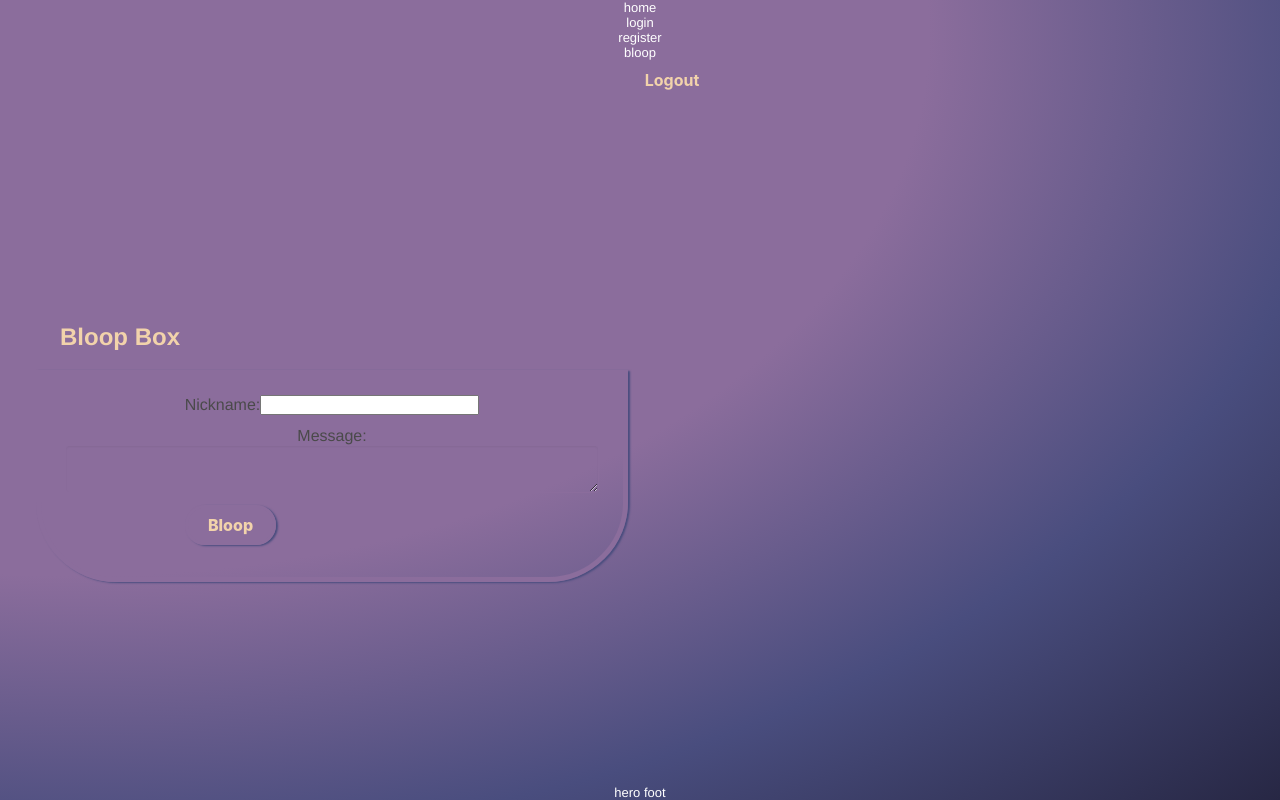
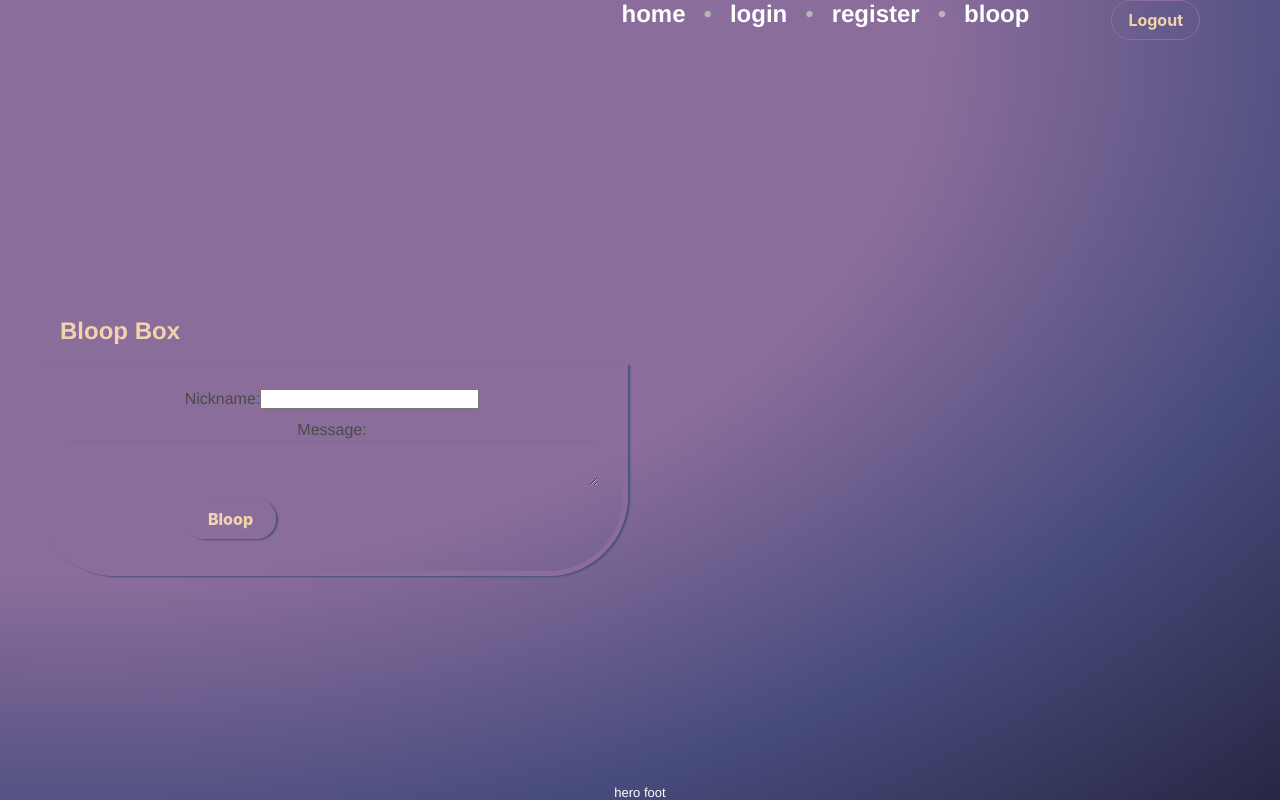
Before and after one commit to baezus/bloop-build, a React (Create React App) app in the folder client/: page /bloop in a window 1280 px wide. Built offline with nearby package versions, Linux system fonts and the light colour scheme.

Commit message:
Kept working on styling.

```diff
--- a/client/src/components/Bloop.js
+++ b/client/src/components/Bloop.js
@@ -1,9 +1,7 @@
 import React, { useEffect, useContext } from 'react';
-import Session from 'react-session-api';
 import '../styles/bloopbox.scss';
 import io from 'socket.io-client';
-import { UserContext } from '../recoil/UserState';
-import BloopModel from '../models/BloopModel';
+
 
 const socket = io.connect('http://localhost:2737');
 
--- a/client/src/components/Navbar.js
+++ b/client/src/components/Navbar.js
@@ -1,5 +1,5 @@
 import React, { useContext } from 'react';
-import { Link } from 'react-router-dom';
+import { NavLink } from 'react-router-dom';
 import { UserContext } from '../recoil/UserState';
 import '../styles/bloop.scss';
 
@@ -13,19 +13,19 @@ function Navbar() {
   }
 
   return (
-    <nav>
-      <ul>
-        <li className="navLi">
-          <Link to="/">home</Link>
+    <nav className="breadcrumb is-right is-large has-bullet-separator" aria-label="breadcrumbs">
+      <ul className="nav-list">
+        <li className="nav-link">
+          <NavLink to="/">home</NavLink>
         </li>
-        <li className="navLi">
-          <Link to="/login">login</Link>
+        <li className="nav-link">
+          <NavLink to="/login">login</NavLink>
         </li>
-        <li className="navLi">
-          <Link to="/register">register</Link>
+        <li className="nav-link">
+          <NavLink to="/register">register</NavLink>
         </li>
-        <li className="navLi">
-          <Link to="/bloop">bloop</Link>
+        <li className="nav-link">
+          <NavLink to="/bloop">bloop</NavLink>
         </li>
         <button className="button" value="Logout" onClick={logout}>
           Logout</button>
--- a/client/src/styles/bloop.scss
+++ b/client/src/styles/bloop.scss
@@ -54,13 +54,17 @@ nav.breadcrumb.is-right.is-large.has-bullet-separator {
   margin-bottom: 3rem;
 }
 
-a.nav-link {
+li.nav-link {
+  text-decoration: none;
+}
+
+a {
   color: $accentLight;
   text-decoration: none;
   font-weight: 850;
 }
 
-a.nav-link:hover {
+li.nav-link:hover {
   color: $accentBright;
   text-decoration: none;
   font-weight: 850;
```
Also changed, not shown: 1 other file (tests, documents, lock files or other folders).
